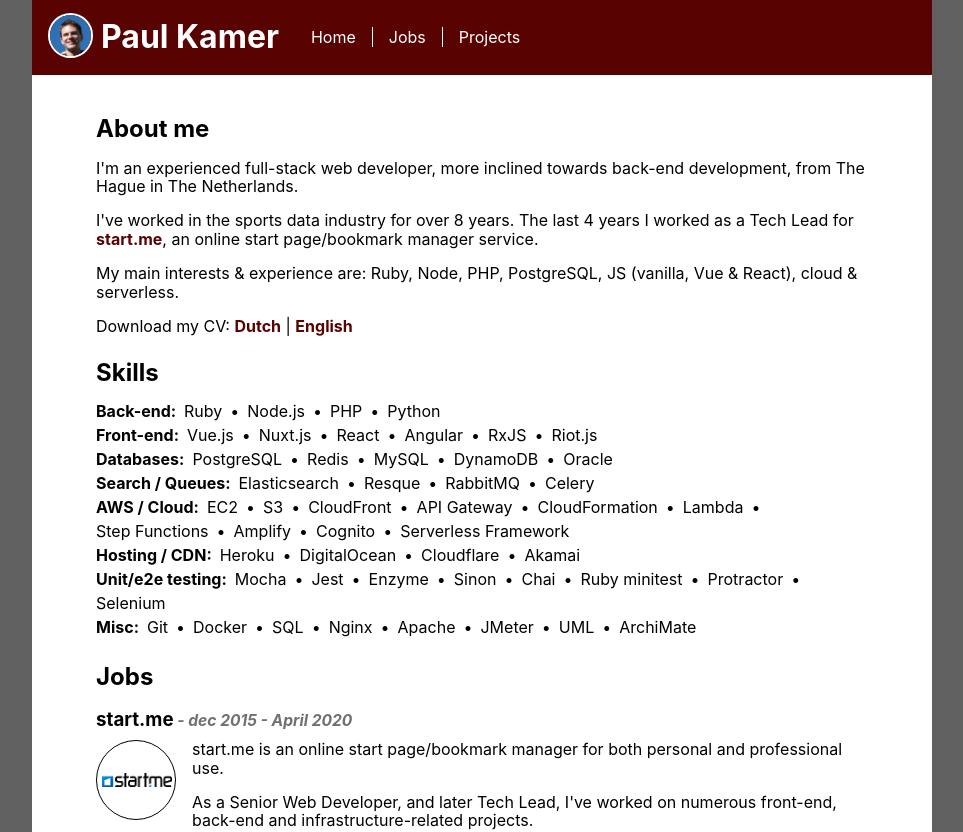
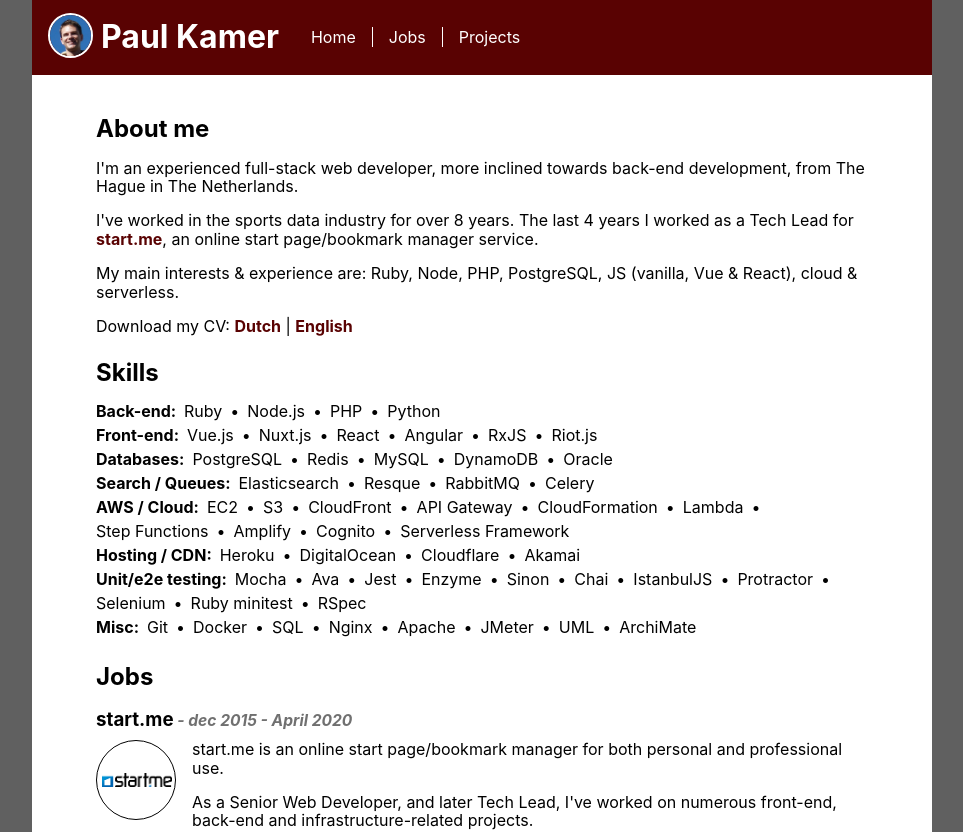
Before and after one commit to paulkamer/paulkamer.nl, a React (Create React App) app: page / in a window 1280 px wide. Shown: the top 832 px of the page, without its empty margins (158-1121 px from the left). Built offline with nearby package versions, Linux system fonts and the light colour scheme.

Commit message:
Updated skills list

```diff
--- a/src/components/SkillsList.tsx
+++ b/src/components/SkillsList.tsx
@@ -30,7 +30,7 @@
     },
     {
       discipline: 'Unit/e2e testing',
-      skills: ['Mocha', 'Jest', 'Enzyme', 'Sinon', 'Chai', 'Ruby minitest', 'Protractor', 'Selenium'],
+      skills: ['Mocha', 'Ava', 'Jest', 'Enzyme', 'Sinon', 'Chai', 'IstanbulJS', 'Protractor', 'Selenium', 'Ruby minitest', 'RSpec'],
     },
     {
       discipline: 'Misc',
```
